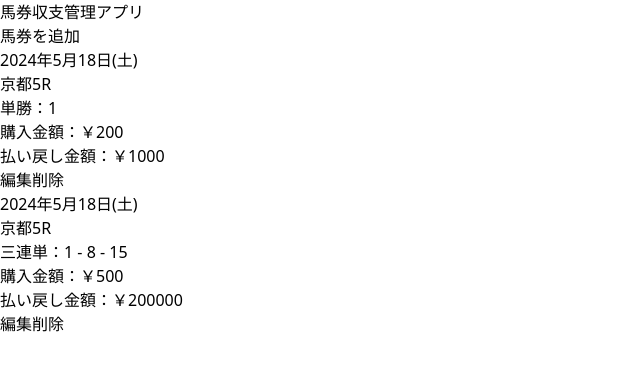
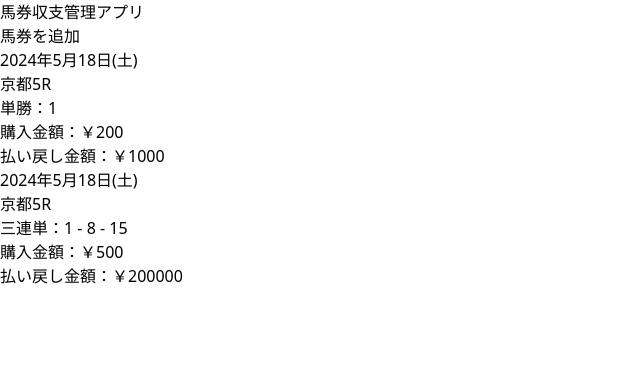
Before and after one commit to tukumo-n9/horse-racing-betting-ticket-manager, a React (Vite) app: page / in a window 1280 px wide. Shown: the top 370 px of the page, without its empty margins (0-640 px from the left). Built offline with nearby package versions, Linux system fonts and the light colour scheme.

Commit message:
#22 馬券一覧から編集・削除ボタンを削除

```diff
--- a/src/features/tickets/TicketsList.tsx
+++ b/src/features/tickets/TicketsList.tsx
@@ -1,16 +1,10 @@
 import { Link } from "react-router-dom";
-import { useAppDispatch, useAppSelector } from "../../hooks";
-import { ticketDeleted } from "./ticketsSlice";
+import { useAppSelector } from "../../hooks";
 import { format, parse } from "date-fns";
 import { ja } from "date-fns/locale";
 
 function TicketsList() {
   const tickets = useAppSelector((state) => state.tickets);
-  const dispatch = useAppDispatch();
-
-  const handleDelete = (id: string) => {
-    dispatch(ticketDeleted(id));
-  };
 
   return (
     <ol>
@@ -30,8 +24,6 @@ function TicketsList() {
             </p>
             <p>購入金額：￥{ticket.betAmount}</p>
             <p>払い戻し金額：￥{ticket.payout}</p>
-            <button>編集</button>
-            <button onClick={() => handleDelete(ticket.id)}>削除</button>
           </Link>
         </li>
       ))}
```
